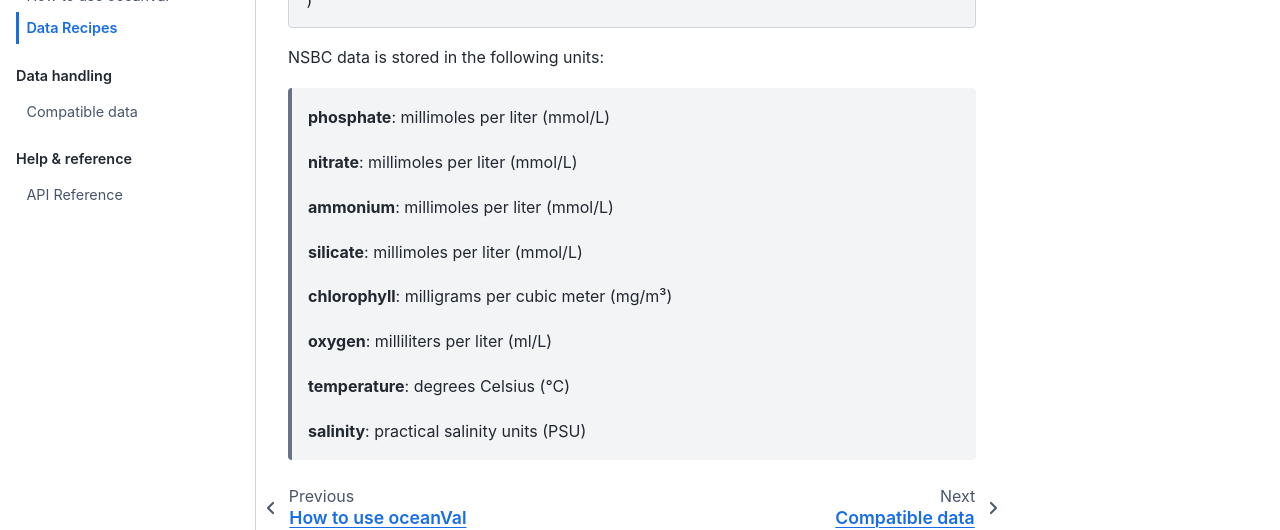
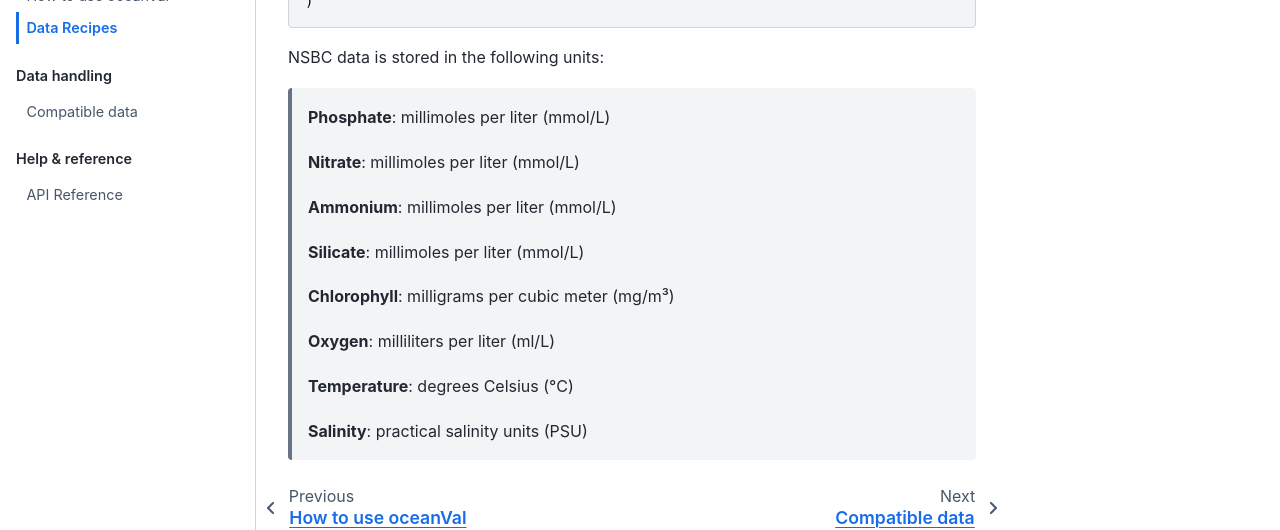
Before and after one commit to pmlmodelling/oceanVal, a Sphinx documentation site: the page built from docs/source/recipes.rst, in a window 1280 px wide and 900 px high, scrolled down 2765 px. Shown: the part 282-812 px from the top of the window. Built offline with Sphinx 7.4.7 and the Sphinx Book theme 1.1.4, drawn with Linux system fonts in a browser that asks for light colours; some of the changed text lies outside the part shown.

Commit message:
revert to previous reqs

```diff
--- a/docs/requirements.txt
+++ b/docs/requirements.txt
@@ -7,4 +7,3 @@ ipywidgets
 pandas
 nctoolkit
 docutils<0.17
-oceanval
--- a/docs/rtd_requirements.txt
+++ b/docs/rtd_requirements.txt
@@ -1,4 +1,5 @@
 nctoolkit
+nbsphinx>=0.8.6
 numpydoc
 sphinx-book-theme
 sphinx_rtd_theme
--- a/docs/source/recipes.rst
+++ b/docs/source/recipes.rst
@@ -69,11 +69,11 @@ WOA23 - World Ocean Atlas 2023
 
 Data is stored in the following units:
 
-    **nitrate**: micromoles per liter (µmol/L)
+    **Nitrate**: micromoles per liter (µmol/L)
 
-    **phosphate**: micromoles per liter (µmol/L)
+    **Phosphate**: micromoles per liter (µmol/L)
 
-    **oxygen**: micromoles per kilogram (µmol/kg)
+    **Oxygen**: micromoles per kilogram (µmol/kg)
 
 **URL**: https://www.ncei.noaa.gov/products/world-ocean-atlas
 
@@ -138,18 +138,18 @@ This data is vertically resolved, so if you want vertically resolved validation
 
 NSBC data is stored in the following units:
 
-    **phosphate**: millimoles per liter (mmol/L)
+    **Phosphate**: millimoles per liter (mmol/L)
 
-    **nitrate**: millimoles per liter (mmol/L)
+    **Nitrate**: millimoles per liter (mmol/L)
 
-    **ammonium**: millimoles per liter (mmol/L)
+    **Ammonium**: millimoles per liter (mmol/L)
 
-    **silicate**: millimoles per liter (mmol/L)
+    **Silicate**: millimoles per liter (mmol/L)
 
-    **chlorophyll**: milligrams per cubic meter (mg/m³)
+    **Chlorophyll**: milligrams per cubic meter (mg/m³)
 
-    **oxygen**: milliliters per liter (ml/L)
+    **Oxygen**: milliliters per liter (ml/L)
 
-    **temperature**: degrees Celsius (°C)
+    **Temperature**: degrees Celsius (°C)
 
-    **salinity**: practical salinity units (PSU)
+    **Salinity**: practical salinity units (PSU)
```
